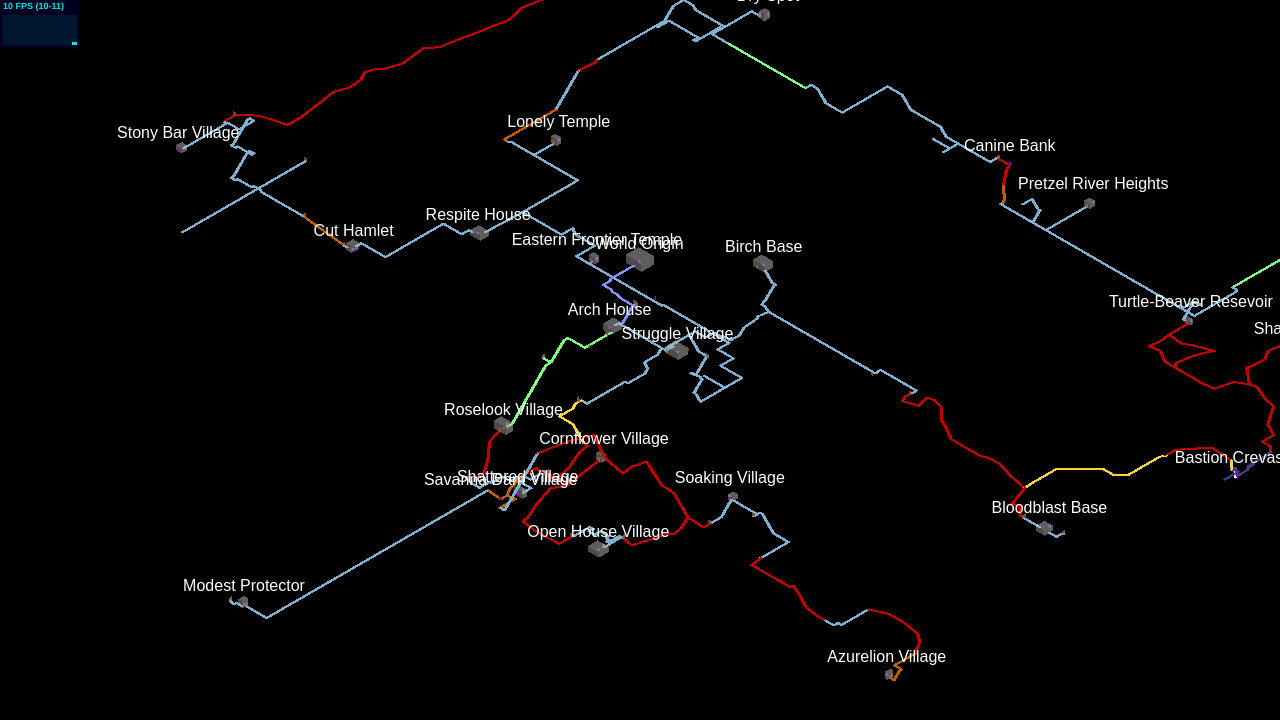
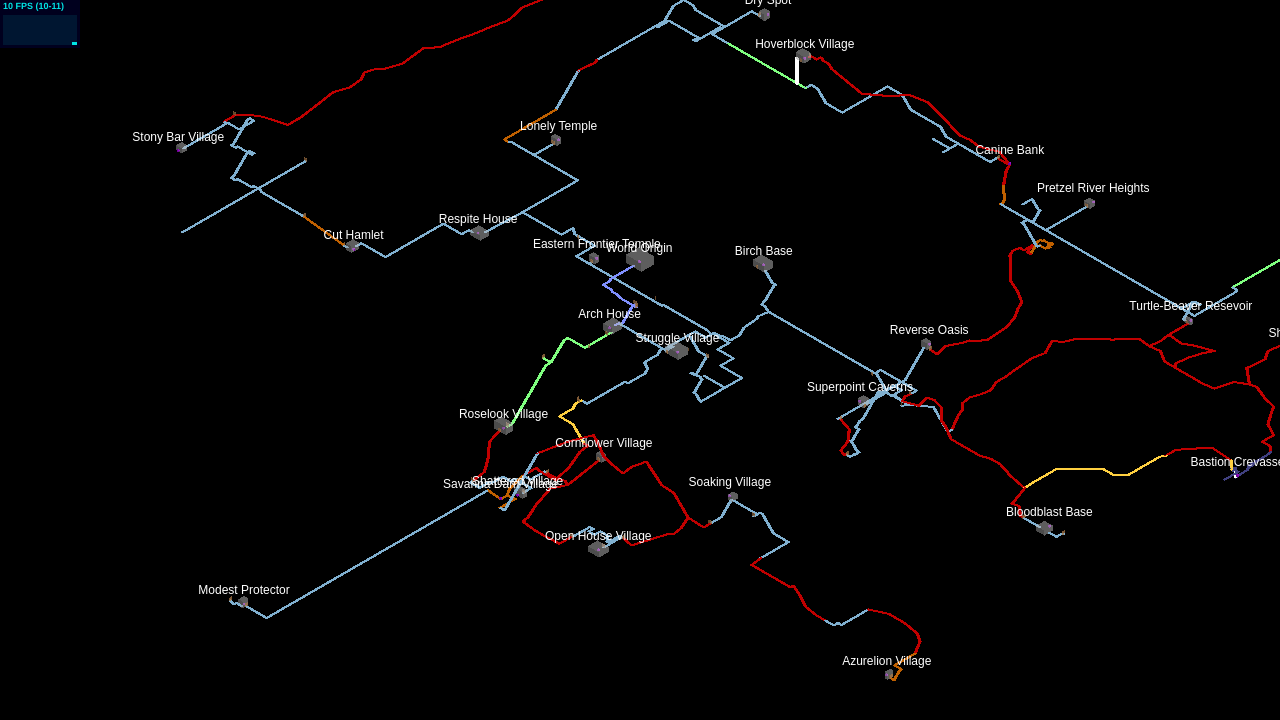
Before and after one commit to mstop4/mc-3d-path-map, a website built with Vite: page index.html in a window 1280 px wide. Built offline with nearby package versions, Linux system fonts and the light colour scheme; animation ran at ten frames a second.

Commit message:
add more data

```diff
--- a/src/data/doors.json
+++ b/src/data/doors.json
@@ -352,5 +352,47 @@
     "type": "conn",
     "orientation": "x",
     "location": [199, 77, 116.5]
+  },
+  {
+    "quantity": 1,
+    "type": "ex",
+    "orientation": "x",
+    "location": [169, 95, -55]
+  },
+  {
+    "quantity": 1,
+    "type": "conn",
+    "orientation": "x",
+    "location": [175, 95, -55]
+  },
+  {
+    "quantity": 2,
+    "type": "conn",
+    "orientation": "z",
+    "location": [85.5, 48, 120]
+  },
+  {
+    "quantity": 1,
+    "type": "conn",
+    "orientation": "z",
+    "location": [23, 36, 119]
+  },
+  {
+    "quantity": 2,
+    "type": "conn",
+    "orientation": "z",
+    "location": [2.5, 37, 144]
+  },
+  {
+    "quantity": 1,
+    "type": "ex",
+    "orientation": "z",
+    "location": [5, 70, 154]
+  },
+  {
+    "quantity": 1,
+    "type": "ex",
+    "orientation": "x",
+    "location": [20, 69, 165]
   }
 ]
--- a/src/data/paths.json
+++ b/src/data/paths.json
@@ -1500,6 +1500,212 @@
       [200.5, 63, 7]
     ]
   },
+
+  {
+    "type": "ugTunnel",
+    "points": [
+      [170.5, 79, -59],
+      [170, 79, -59]
+    ]
+  },
+  {
+    "type": "ladder",
+    "points": [
+      [170, 79, -59],
+      [170, 95, -59]
+    ]
+  },
+  {
+    "type": "exPath",
+    "points": [
+      [175, 95, -55],
+      [176, 95, -55],
+      [180, 91, -55],
+      [182.5, 91, -55],
+      [182.5, 91, -54],
+      [182.5, 90, -53],
+      [182.5, 90, -49],
+      [182.5, 88, -47],
+      [180, 86, -23],
+      [190, 85, -12],
+      [197, 85, -7],
+      [206, 78, -3],
+      [208, 71, 9],
+      [207, 68, 19],
+      [208, 68, 25],
+      [207, 68, 33],
+      [212, 67, 42],
+      [207, 68, 54.5]
+    ]
+  },
+  {
+    "type": "ugTunnel",
+    "points": [
+      [170.5, 77, 103.5],
+      [166.5, 77, 103.5],
+      [166.5, 77, 105],
+      [166.5, 68, 114],
+      [166.5, 68, 114.5],
+      [168, 68, 114.5]
+    ]
+  },
+  {
+    "type": "nCave",
+    "points": [
+      [168, 68, 114.5],
+      [172, 64, 114.5],
+      [174, 64, 114.5],
+      [175, 63, 114.5],
+      [175.5, 63, 114.5],
+      [176.5, 63, 112.5],
+      [177, 63, 112.5],
+      [178, 62, 112.5],
+      [179.5, 62, 112.5],
+      [179.5, 62, 111],
+      [179.5, 61, 110],
+      [179.5, 61, 106],
+      [179.5, 60, 105],
+      [179.5, 60, 103.5],
+      [178, 60, 103.5],
+      [173, 55, 103.5]
+    ]
+  },
+  {
+    "type": "exPath",
+    "points": [
+      [173, 55, 103.5],
+      [172.5, 55, 103.5],
+      [172.5, 55, 101.5],
+      [178.5, 55, 99],
+      [178.5, 49, 93],
+      [178.5, 49, 90],
+      [178.5, 47, 88],
+      [178.5, 47, 87.5],
+      [176, 47, 87.5],
+      [174, 45, 87.5],
+      [172, 45, 90],
+      [164, 45, 98],
+      [159, 45, 103],
+      [154, 46, 113],
+      [150, 45, 120],
+      [144, 45, 123],
+      [141, 42, 124],
+      [136, 38, 123],
+      [126, 34, 120],
+      [118, 37, 120],
+      [112, 41, 121],
+      [105, 44, 123],
+      [95, 46, 121],
+      [90, 47, 123],
+      [85, 48, 125],
+      [85.5, 48, 120]
+    ]
+  },
+  {
+    "type": "ugTunnel",
+    "points": [
+      [84, 48, 116.5],
+      [71, 35, 116.5],
+      [23.5, 35, 116.5],
+      [23, 36, 119]
+    ]
+  },
+  {
+    "type": "exPath",
+    "points": [
+      [23, 36, 119],
+      [21, 35, 127],
+      [13, 35, 134],
+      [4, 36, 138],
+      [2.5, 36, 142],
+      [2.5, 37, 143],
+      [2.5, 37, 144]
+    ]
+  },
+  {
+    "type": "ugTunnel",
+    "points": [
+      [2.5, 37, 144],
+      [2.5, 37, 146],
+      [2.5, 37, 146],
+      [2.5, 40, 149],
+      [2.5, 40, 149.5],
+      [5.5, 40, 149.5],
+      [5.5, 40, 148],
+      [5.5, 44, 144],
+      [5.5, 44, 143.5],
+      [7, 44, 143.5],
+      [11, 48, 143.5],
+      [11.5, 48, 143.5],
+      [11.5, 48, 140.5],
+      [13, 48, 140.5],
+      [15, 50, 140.5],
+      [17, 50, 140.5],
+      [28, 61, 140.5],
+      [28.5, 61, 140.5],
+      [28.5, 61, 142],
+      [28.5, 70, 151],
+      [28.5, 70, 156.5],
+      [23, 70, 156.5],
+      [21.5, 70, 156.5],
+      [21.5, 70, 152.5],
+      [8, 70, 152.5]
+    ]
+  },
+  {
+    "type": "ugTunnel",
+    "points": [
+      [23, 70, 156.5],
+      [23, 69, 162.5]
+    ]
+  },
+  {
+    "type": "exPath",
+    "points": [
+      [147, 66, 213],
+      [148, 66, 205],
+      [138, 66, 196],
+      [130, 66, 187],
+      [126, 66, 183],
+      [119, 66, 180],
+      [116, 66, 175.5],
+      [111, 61, 175.5],
+      [101, 63, 176],
+      [90, 62, 176],
+      [83, 61, 176],
+      [76, 61, 176],
+      [70, 60, 178],
+      [63, 61, 178],
+      [57, 61, 176],
+      [52, 60, 176],
+      [48, 60, 180],
+      [44, 59, 181],
+      [36, 56, 184.5]
+    ]
+  },
+  {
+    "type": "ugTunnel",
+    "points": [
+      [36, 56, 184.5],
+      [33.5, 56, 184.5],
+      [33.5, 56, 184],
+      [33.5, 66, 174],
+      [25, 67, 165],
+      [20, 69, 165]
+    ]
+  },
+  {
+    "type": "ugTunnel",
+    "points": [
+      [25, 67, 165],
+      [25, 67, 162.5],
+      [15, 77, 162.5],
+      [14.5, 77, 162.5],
+      [14.5, 77, 161],
+      [14.5, 85, 153],
+      [14.5, 85, 152]
+    ]
+  },
   {
     "type": "exPath",
     "points": []
--- a/src/data/portals.json
+++ b/src/data/portals.json
@@ -130,5 +130,17 @@
   {
     "label": "Pretzel River Heights",
     "location": [204, 77, 116.5]
+  },
+  {
+    "label": "Hoverblock Village",
+    "location": [172, 95, -55.5]
+  },
+  {
+    "label": "Reverse Oasis",
+    "location": [88, 48, 116.5]
+  },
+  {
+    "label": "Superpoint Caverns",
+    "location": [6.5, 70, 149]
   }
 ]
--- a/src/data/rooms.json
+++ b/src/data/rooms.json
@@ -259,5 +259,32 @@
       [200, 79, 115],
       [203, 77, 118]
     ]
+  },
+  {
+    "label": "Hoverblock Village Portal Room",
+    "displayLabel": false,
+    "type": "ugRoom",
+    "corners": [
+      [170, 98, -59],
+      [174, 95, -54]
+    ]
+  },
+  {
+    "label": "Reverse Oasis Portal Room",
+    "displayLabel": false,
+    "type": "ugRoom",
+    "corners": [
+      [85, 51, 115],
+      [87, 48, 118]
+    ]
+  },
+  {
+    "label": "Superpoint Caverns Portal Room",
+    "displayLabel": false,
+    "type": "ugRoom",
+    "corners": [
+      [5, 73, 150],
+      [8, 70, 153]
+    ]
   }
 ]
--- a/src/setup.ts
+++ b/src/setup.ts
@@ -39,6 +39,13 @@ function initMaterials() {
   materials.portal = new THREE.MeshStandardMaterial({
     color: 0xc000ff,
   });
+  materials.lava = new THREE.MeshStandardMaterial({
+    color: 0xffe0c0,
+    opacity: 0.5,
+    transparent: true,
+    side: THREE.DoubleSide,
+  });
+
   materials.ogTunnel = new LineMaterial({ color: 0x8090ff, linewidth: 0.0025 }); // Overground Tunnel
   materials.ugTunnel = new LineMaterial({ color: 0x80b0d0, linewidth: 0.0025 }); // Underground Tunnel
   materials.cBridge = new LineMaterial({ color: 0x80ff80, linewidth: 0.0025 }); // Covered Bridge
@@ -101,6 +108,13 @@ export function setupScene() {
 
   initMaterials();
 
+  // Lava
+  // const lavaGeom = new THREE.PlaneGeometry(1500, 1500);
+  // const lavaMesh = new THREE.Mesh(lavaGeom, getMaterials().lava);
+  // lavaMesh.rotation.x = Math.PI / 2;
+  // lavaMesh.position.y = 32;
+  // scene.add(lavaMesh);
+
   // Add map elements
   for (const room of roomsData as RoomData[]) {
     const roomMesh = createRoom(room);
--- a/src/style.css
+++ b/src/style.css
@@ -6,7 +6,7 @@ body {
   color: #fff;
   font-family: sans-serif;
   padding: 0;
-  font-size: 1rem;
+  font-size: 0.75rem;
   background-color: transparent;
 }
 
```
